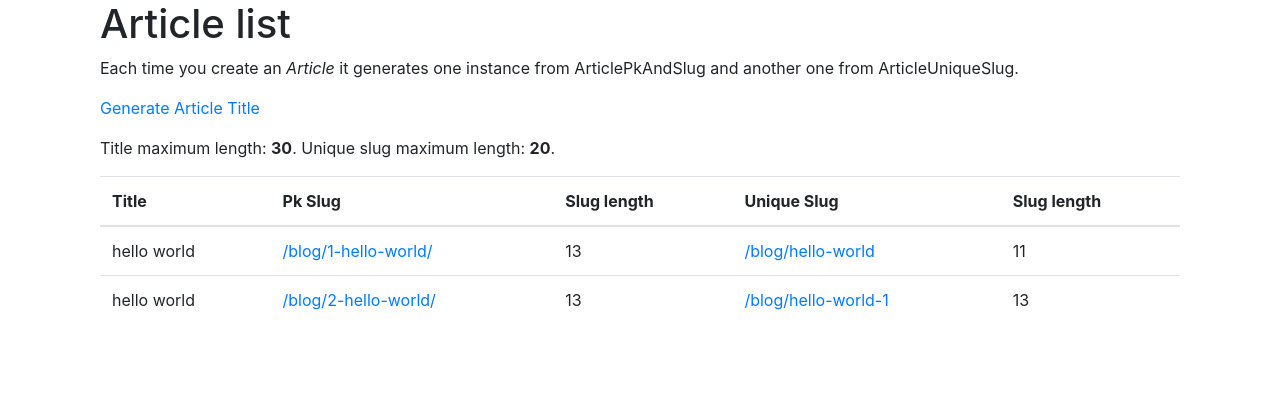
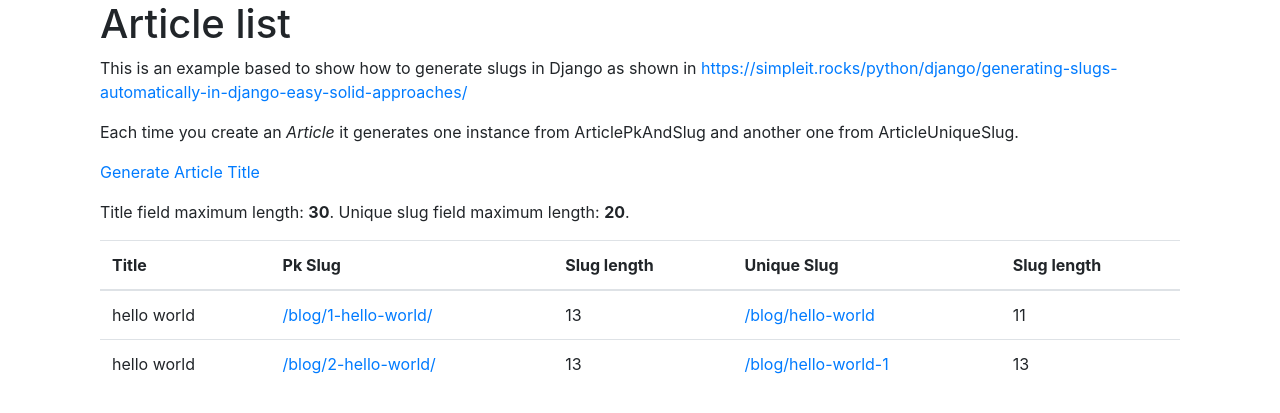
Before and after one commit to marcanuy/django-slugs-example-app, a Django app: page / in a window 1280 px wide. Shown: the top 413 px of the page. Run offline with Django 3.2, Linux system fonts and the light colour scheme; data comes from the database, SQL or seed files in the repository; some libraries are stand-ins or nearby versions.

Commit message:
add links to article in toy app

```diff
--- a/blog/templates/blog/comparator_list.html
+++ b/blog/templates/blog/comparator_list.html
@@ -4,11 +4,12 @@
 {% block content %}
 <div class="container">
     <h1>Article list</h1>
+    <p>This is an example based to show how to generate slugs in Django as shown in <a href="https://simpleit.rocks/python/django/generating-slugs-automatically-in-django-easy-solid-approaches/">https://simpleit.rocks/python/django/generating-slugs-automatically-in-django-easy-solid-approaches/</a></p>
     <p> Each time you create an <em>Article</em> it generates one instance from ArticlePkAndSlug and another one from ArticleUniqueSlug.</p>
 
     <p><a href="{% url 'article-create' %}">Generate Article Title</a></p>
 
-    <p>Title maximum length: <strong>{{settings.BLOG_TITLE_MAX_LENGTH}}</strong>. Unique slug maximum length: <strong>{{settings.BLOG_UNIQUE_SLUG_MAX_LENGTH}}</strong>.</p>
+    <p>Title field maximum length: <strong>{{settings.BLOG_TITLE_MAX_LENGTH}}</strong>. Unique slug field maximum length: <strong>{{settings.BLOG_UNIQUE_SLUG_MAX_LENGTH}}</strong>.</p>
     <table class="table">
 	<thead>
 	    <tr>
```
